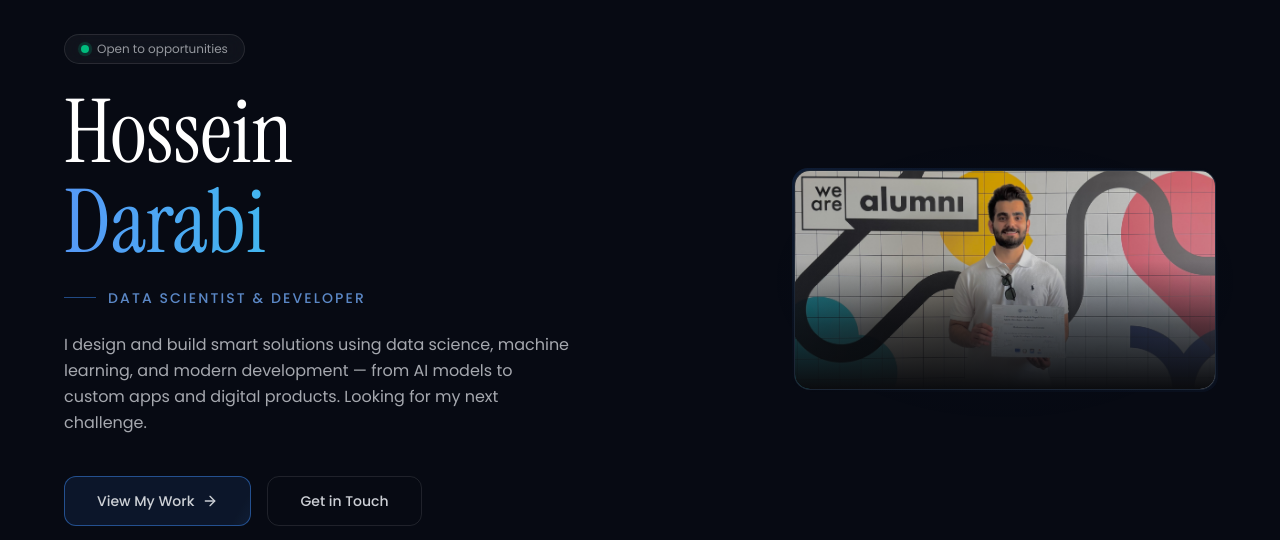
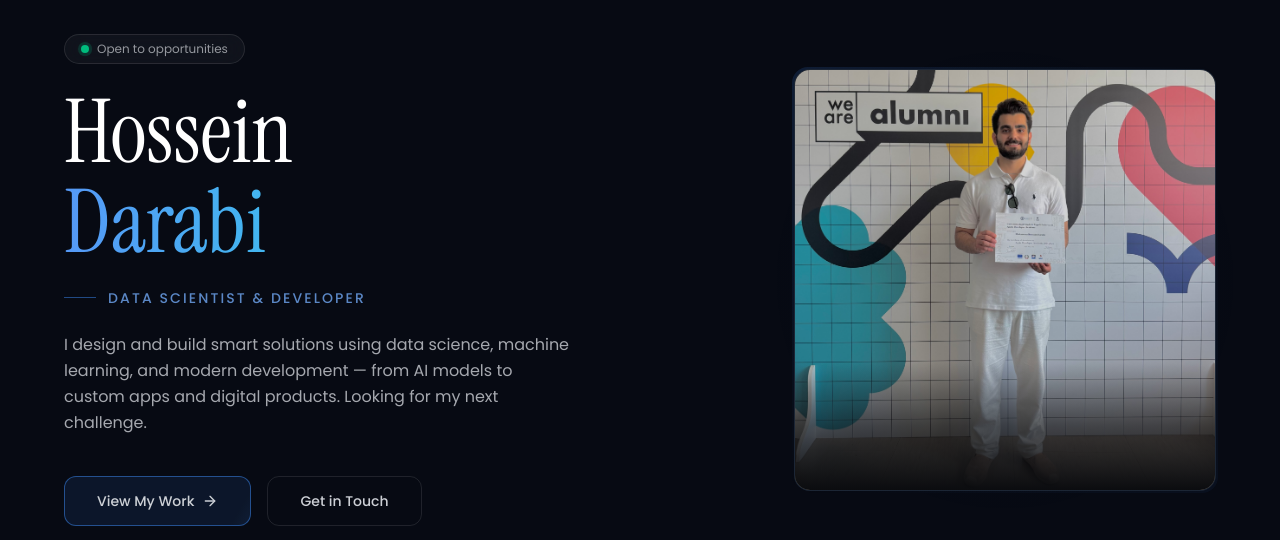
Before and after one commit to Wobbly1212/hossein-darabi-website, a Next.js app: page / in a window 1280 px wide. Shown: the part 120-660 px from the top of the page. Built offline with nearby package versions, Linux system fonts and the light colour scheme.

Commit message:
Use new square profile photo displayed at native aspect ratio

```diff
--- a/src/app/about/page.tsx
+++ b/src/app/about/page.tsx
@@ -71,10 +71,10 @@ export default function AboutPage() {
                 <div className="absolute -inset-4 rounded-2xl bg-gradient-to-br from-accent/6 via-transparent to-transparent blur-2xl" />
                 <div className="absolute -inset-[2px] rounded-2xl bg-gradient-to-br from-accent/12 via-transparent to-accent/5" />
                 <Image
-                  src="/images/3.jpeg"
+                  src="/images/new.jpeg"
                   alt="Hossein Darabi"
                   width={280}
-                  height={146}
+                  height={280}
                   className="relative rounded-2xl border border-white-1/10 object-cover"
                 />
               </div>
--- a/src/components/home/Hero.tsx
+++ b/src/components/home/Hero.tsx
@@ -120,10 +120,10 @@ export default function Hero() {
 
             <div className="relative overflow-hidden rounded-2xl border border-accent/10 bg-eerie-black-1">
               <Image
-                src="/images/3.jpeg"
+                src="/images/new.jpeg"
                 alt="Hossein Darabi"
                 width={480}
-                height={250}
+                height={480}
                 className="h-auto w-full object-cover"
                 priority
               />
```
